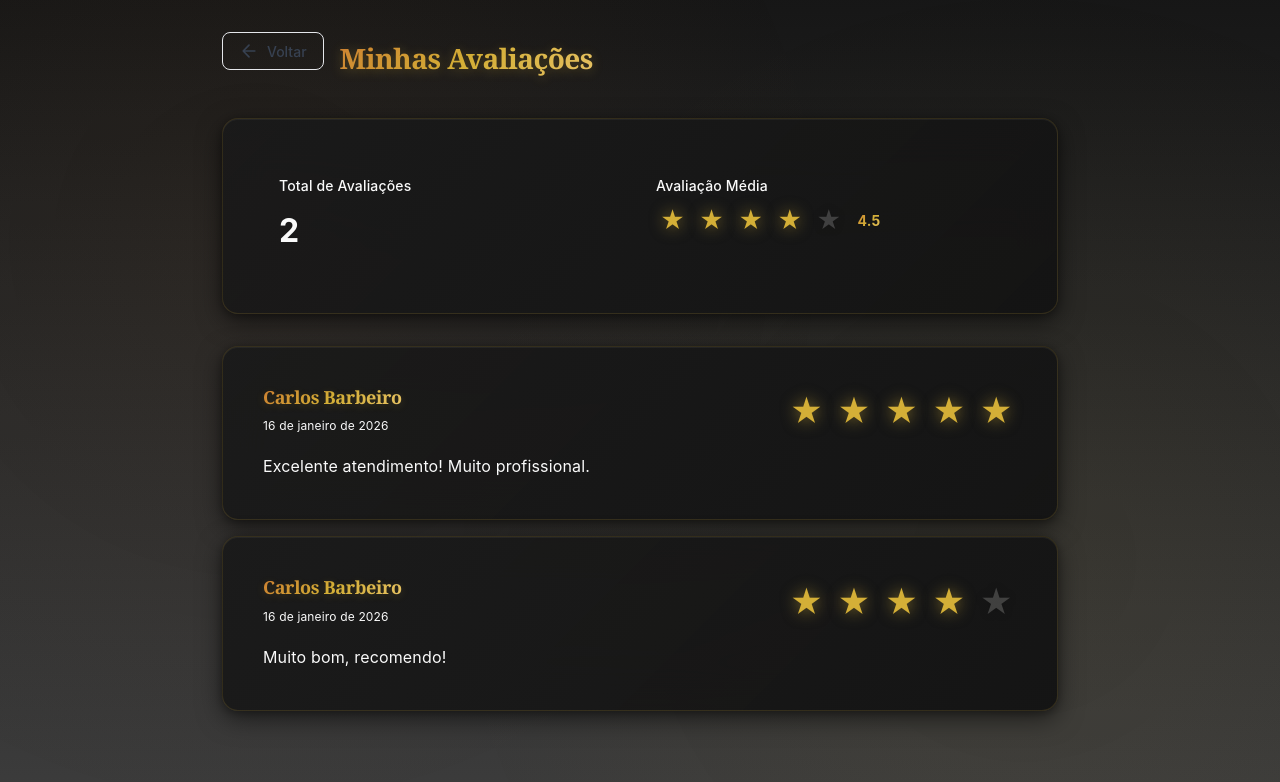
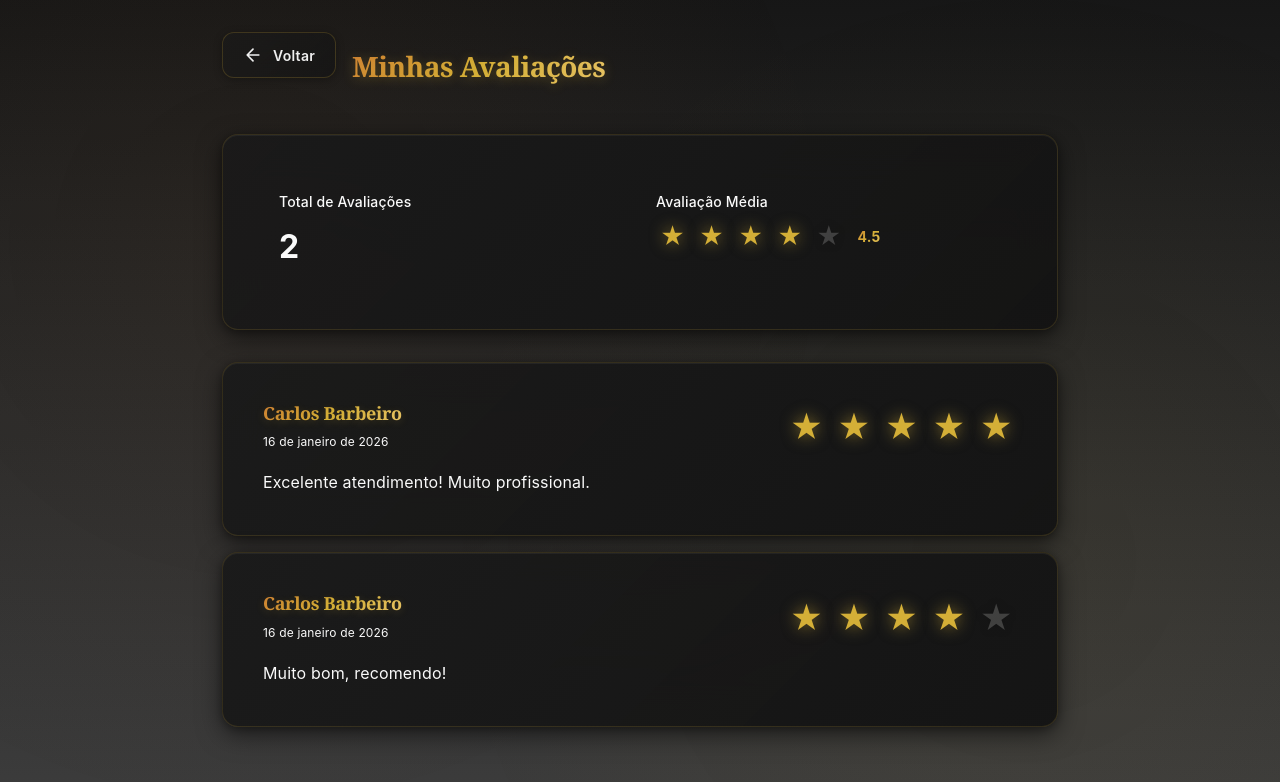
Before and after one commit to PedroLeoo07/barbershop-management-web, a Next.js app: page /dashboard/reviews in a window 1280 px wide. Shown: the top 782 px of the page. Built offline with nearby package versions, Linux system fonts and the light colour scheme; no server answers; sample sign-in values are in the browser's storage.

Commit message:
feat: enhance BackButton component with premium styles and effects

```diff
--- a/src/components/BackButton/BackButton.module.css
+++ b/src/components/BackButton/BackButton.module.css
@@ -1,29 +1,56 @@
+/* BackButton Premium */
 .backButton {
   display: inline-flex;
   align-items: center;
-  gap: 8px;
-  padding: 8px 16px;
-  background: transparent;
-  border: 1px solid #e5e7eb;
-  border-radius: 8px;
-  color: #374151;
-  font-size: 14px;
-  font-weight: 500;
+  gap: 0.625rem;
+  padding: 0.75rem 1.25rem;
+  background: linear-gradient(135deg, rgba(26, 26, 26, 0.6) 0%, rgba(20, 20, 20, 0.7) 100%);
+  border: 1px solid rgba(212, 175, 55, 0.2);
+  border-radius: var(--radius-lg);
+  color: var(--color-neutral-off-white);
+  font-size: 0.875rem;
+  font-weight: 600;
+  letter-spacing: 0.02em;
   cursor: pointer;
-  transition: all 0.2s ease;
-  margin-bottom: 16px;
+  transition: all var(--transition-base);
+  margin-bottom: 1.5rem;
+  backdrop-filter: blur(10px);
+  box-shadow: 0 2px 8px rgba(0, 0, 0, 0.3);
+  position: relative;
+  overflow: hidden;
+}
+
+.backButton::before {
+  content: '';
+  position: absolute;
+  inset: 0;
+  background: linear-gradient(135deg, rgba(212, 175, 55, 0.1), transparent);
+  opacity: 0;
+  transition: opacity var(--transition-base);
 }
 
 .backButton:hover {
-  background: #f3f4f6;
-  border-color: #d1d5db;
+  background: linear-gradient(135deg, rgba(30, 30, 30, 0.7) 0%, rgba(26, 26, 26, 0.8) 100%);
+  border-color: rgba(212, 175, 55, 0.4);
+  transform: translateX(-4px);
+  box-shadow: 0 4px 16px rgba(0, 0, 0, 0.4), 0 0 16px rgba(212, 175, 55, 0.15);
+}
+
+.backButton:hover::before {
+  opacity: 1;
 }
 
 .backButton:active {
-  transform: scale(0.98);
+  transform: translateX(-2px) scale(0.98);
 }
 
 .backButton svg {
   width: 20px;
   height: 20px;
+  transition: transform var(--transition-base);
 }
+
+.backButton:hover svg {
+  transform: translateX(-3px);
+  filter: drop-shadow(0 0 4px rgba(212, 175, 55, 0.4));
+}
--- a/src/styles/globals.css
+++ b/src/styles/globals.css
@@ -343,3 +343,77 @@ input, textarea, select {
     padding: 0 var(--spacing-xl);
   }
 }
+
+/* Classes Utilitárias Premium Extras */
+.premium-card {
+  background: linear-gradient(135deg, rgba(26, 26, 26, 0.95) 0%, rgba(20, 20, 20, 0.98) 100%);
+  border: 1px solid rgba(212, 175, 55, 0.15);
+  border-radius: var(--radius-xl);
+  padding: var(--spacing-2xl);
+  backdrop-filter: blur(20px);
+  box-shadow: 0 4px 16px rgba(0, 0, 0, 0.4);
+  transition: all var(--transition-base);
+}
+
+.premium-card:hover {
+  border-color: rgba(212, 175, 55, 0.3);
+  box-shadow: 0 8px 24px rgba(0, 0, 0, 0.5), 0 0 16px rgba(212, 175, 55, 0.1);
+  transform: translateY(-2px);
+}
+
+.premium-divider {
+  height: 1px;
+  background: linear-gradient(90deg, transparent, rgba(212, 175, 55, 0.3), transparent);
+  border: none;
+  margin: var(--spacing-xl) 0;
+}
+
+.premium-badge {
+  display: inline-flex;
+  align-items: center;
+  padding: 0.375rem 1rem;
+  background: linear-gradient(135deg, rgba(212, 175, 55, 0.2), rgba(205, 127, 50, 0.25));
+  border: 1px solid rgba(212, 175, 55, 0.4);
+  border-radius: 24px;
+  color: #E8C468;
+  font-size: 0.75rem;
+  font-weight: 700;
+  letter-spacing: 0.08em;
+  text-transform: uppercase;
+  box-shadow: 0 2px 8px rgba(212, 175, 55, 0.2);
+}
+
+.text-gold {
+  color: var(--color-accent-gold);
+}
+
+.bg-dark {
+  background: var(--color-primary-graphite);
+}
+
+.shadow-gold {
+  box-shadow: var(--shadow-gold);
+}
+
+/* Transições suaves para todos os elementos interativos */
+button, a, input, textarea, select {
+  -webkit-tap-highlight-color: transparent;
+}
+
+/* Melhoria de performance para animações */
+@media (prefers-reduced-motion: reduce) {
+  *,
+  *::before,
+  *::after {
+    animation-duration: 0.01ms !important;
+    animation-iteration-count: 1 !important;
+    transition-duration: 0.01ms !important;
+  }
+}
+
+/* Suporte para temas escuros */
+@media (prefers-color-scheme: dark) {
+  :root {
+    color-scheme: dark;
+  }
+}
```
